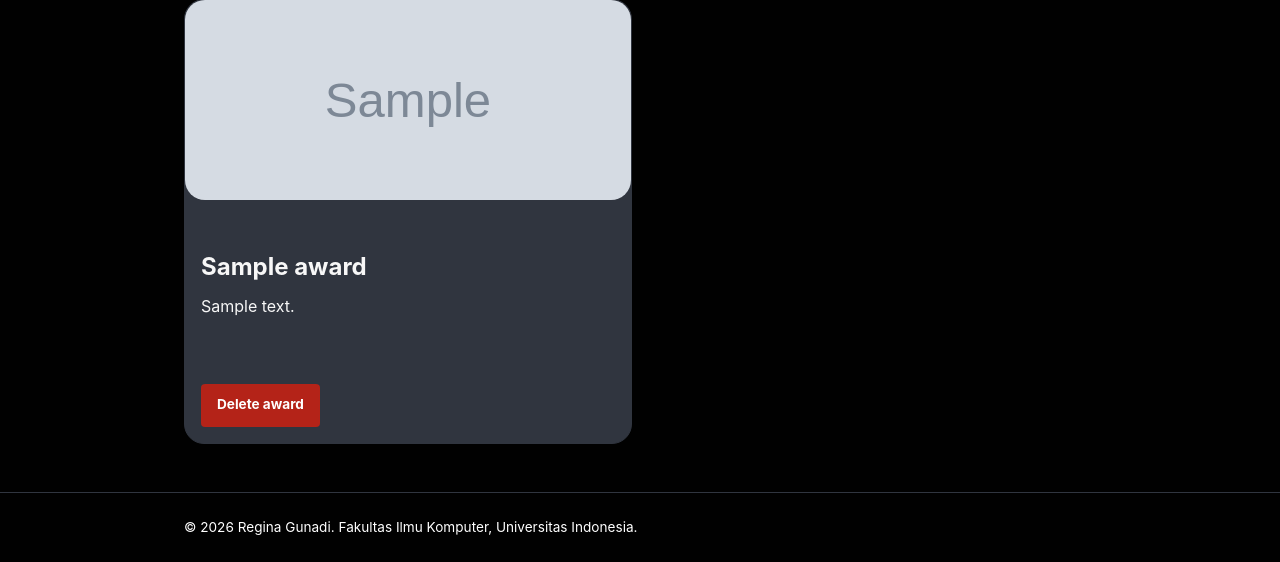
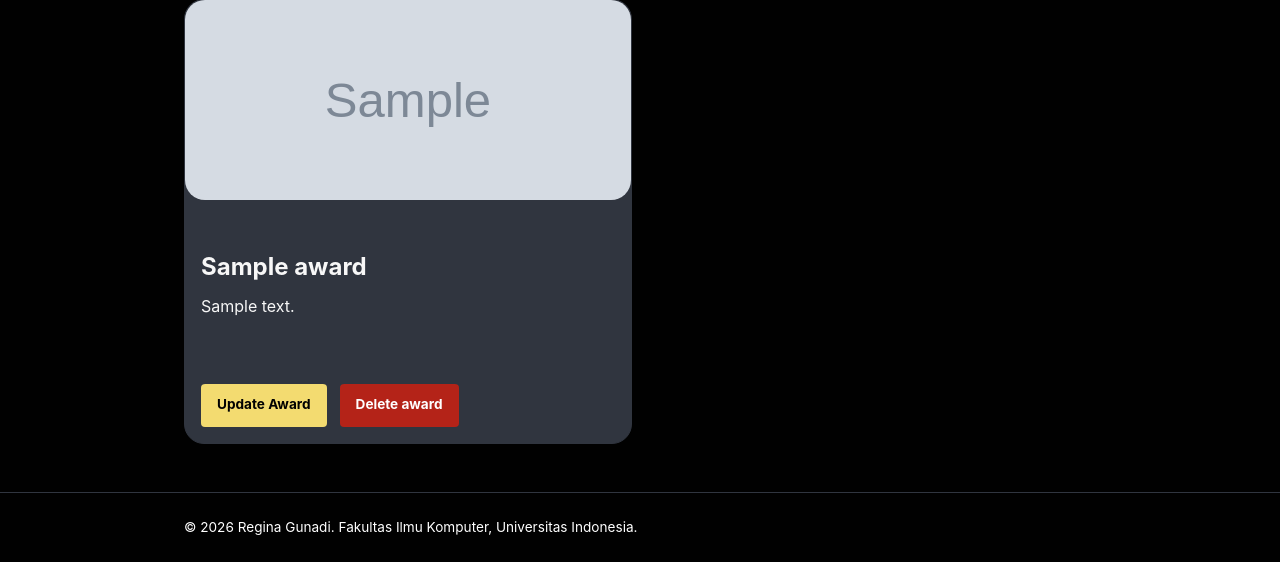
Before and after one commit to ReginaGunadi/myportofolio, a Django app: page /award/ in a window 1280 px wide. Shown: the part 378-940 px from the top of the page. Run offline with Django 5.2, Linux system fonts and the light colour scheme; tables that the repository leaves empty hold one stand-in row (values such as "Sample post"); grey boxes marked "Sample" are stand-in pictures.

Commit message:
feat: Add update feature for Experience and Award

```diff
--- a/main/admin.py
+++ b/main/admin.py
@@ -1,7 +1,7 @@
 from django.contrib import admin
 from main.models import Experience
 from main.models import Award
+
 # Register your models here.
-
 admin.site.register(Experience)
 admin.site.register(Award)
--- a/main/models.py
+++ b/main/models.py
@@ -32,16 +32,20 @@ class Experience(models.Model):
         return "experience"
 
     @property
-    def get_create_new_url(self):
-        return "main:create_experience"
+    def get_create_new_item_url(self):
+        return reverse("main:create_experience")
 
     @property
-    def get_show_all_url(self):
-        return "main:show_experience"
+    def get_show_all_item_url(self):
+        return reverse("main:show_experience")
 
     @property
     def get_delete_url(self):
-        return reverse('main:delete_experience', kwargs={'experience_id': self.id})
+        return reverse("main:delete_experience", kwargs={"experience_id": self.id})
+
+    @property
+    def get_edit_url(self):
+        return reverse("main:edit_experience", kwargs={"experience_id": self.id})
 
     @property
     def ambil_isi_list(self):
@@ -71,12 +75,16 @@ class Award(models.Model):
 
     @property
     def get_create_new_item_url(self):
-        return "main:create_award"
+        return reverse("main:create_award")
 
     @property
     def get_show_all_item_url(self):
-        return "main:show_award"
+        return reverse("main:show_award")
 
     @property
     def get_delete_url(self):
         return reverse('main:delete_award', kwargs={'award_id': self.id})
+
+    @property
+    def get_edit_url(self):
+        return reverse("main:edit_award", kwargs={"award_id": self.id})
--- a/main/urls.py
+++ b/main/urls.py
@@ -1,6 +1,9 @@
 from django.urls import path
 
-from main.views import show_main, show_experience, show_award, create_experience, delete_experience, get_experience_json, create_award, get_award_json, delete_award
+from main.views import show_main, show_experience, show_award
+from main.views import create_experience, delete_experience, get_experience_json, edit_experience
+from main.views import create_award, get_award_json, delete_award, edit_award
+
 app_name = "main"
 
 urlpatterns = [
@@ -10,10 +13,11 @@ urlpatterns = [
 
     path("experience/add/", create_experience, name="create_experience"),
     path("experience/<uuid:experience_id>/delete/",delete_experience,name="delete_experience"),
+    path("experience/<uuid:experience_id>/edit/",edit_experience,name="edit_experience"),
     path("api/experience/", get_experience_json, name="get_experience_json"),
 
     path("award/add/", create_award, name="create_award"),
     path("award/<uuid:award_id>/delete/",delete_award,name="delete_award"),
+    path("award/<uuid:award_id>/edit/",edit_award,name="edit_award"),
     path("api/award/", get_award_json, name="get_award_json"),
-
 ]
--- a/main/views.py
+++ b/main/views.py
@@ -1,12 +1,12 @@
 from django.shortcuts import render
 
-from main.models import Experience
-from main.models import Award
+from main.models import Experience, Award
 from main.forms import ExperienceForm, AwardForm
 
 from django.contrib import messages
 from django.core import serializers
 from django.http import HttpResponse
+from django.urls import reverse
 from django.shortcuts import get_object_or_404, redirect, render
 
 def show_main(request):
@@ -72,6 +72,9 @@ def create_experience(request):
         "name": "Regina Gunadi",
         "form": form,
         "item_type": "experience",
+        "action_type": "create",
+        "get_create_new_item_url": reverse("main:create_experience"),
+        "get_show_all_item_url": reverse("main:show_experience"),
     }
     return render(request, "generic_form.html", context)
 
@@ -98,6 +101,28 @@ def get_experience_json(request):
     return HttpResponse(experience_json, content_type="application/json")
 
 
+def edit_experience(request, experience_id):
+    experience = get_object_or_404(Experience, pk=experience_id)
+
+    form = ExperienceForm(request.POST or None, instance=experience)
+
+    if request.method == "POST" and form.is_valid():
+        form.save()
+        messages.success(request, "Experience has been edited!")
+        return redirect("main:show_experience")
+
+    context = {
+        "name": "Regina Gunadi",
+        "form": form,
+        "item_type": "experience",
+        "action_type": "edit",
+        "get_create_new_item_url": reverse("main:create_experience"),
+        "get_show_all_item_url": reverse("main:show_experience"),
+    }
+
+    return render(request, "generic_form.html", context)
+
+
 
 def create_award(request):
     form = AwardForm(request.POST or None)
@@ -111,6 +136,9 @@ def create_award(request):
         "name": "Regina Gunadi",
         "form": form,
         "item_type": "award",
+        "action_type": "create",
+        "get_create_new_item_url": reverse("main:create_award"),
+        "get_show_all_item_url": reverse("main:show_award"),
     }
     return render(request, "generic_form.html", context)
 
@@ -135,3 +163,25 @@ def delete_award(request, award_id):
         return redirect("main:show_award")
 
     return redirect("main:show_award")
+
+
+def edit_award(request, award_id):
+    award = get_object_or_404(Award, pk=award_id)
+
+    form = AwardForm(request.POST or None, instance=award)
+
+    if request.method == "POST" and form.is_valid():
+        form.save()
+        messages.success(request, "Award has been edited!")
+        return redirect("main:show_award")
+
+    context = {
+        "name": "Regina Gunadi",
+        "form": form,
+        "item_type": "award",
+        "action_type": "edit",
+        "get_create_new_item_url": reverse("main:create_award"),
+        "get_show_all_item_url": reverse("main:show_award"),
+    }
+
+    return render(request, "generic_form.html", context)
--- a/static/css/style.css
+++ b/static/css/style.css
@@ -240,7 +240,7 @@ h1, .brand {
 }
 
 .experience-card,
-.award-card {
+.award-card  {
     background-color: var(--line);
     border: 1px solid var(--line);
     display: flex;
@@ -286,26 +286,34 @@ h1, .brand {
     border: 2px solid var(--ink);
 }
 
-.experience-add-button, .award-add-button{
+.experience-add-button,
+.award-add-button {
     display: inline-flex;
     align-items: center;
     gap: 0.45rem;
 }
 
-.experience-add-button span, .award-add-button span {
+.button.experience-update-button, .button.award-update-button {
+    background: var(--accent-dark);
+    color: var(--paper);
+}
+
+.experience-add-button span,
+.award-add-button span {
     font-size: 1.25rem;
     line-height: 0.5;
-
 }
 
-.experience-search, .award-search {
+.experience-search,
+.award-search {
     display: flex;
     gap: 0.75rem;
     margin-bottom: 1.5rem;
     margin-top: 1.5rem;
 }
 
-.experience-search__input, .award-search__input {
+.experience-search__input,
+.award-search__input {
     width: 70%;
     min-width: 0;
     padding: 0.7rem;
@@ -316,25 +324,31 @@ h1, .brand {
     font: inherit;
 }
 
-.experience-search__input:focus, .award-search__input:focus {
+.experience-search__input:focus,
+.award-search__input:focus {
     outline: 2px solid var(--accent);
     border-color: var(--accent);
 }
 
-.experience-actions, .award-actions {
+.experience-actions,
+.award-actions {
     display: flex;
     align-items: center;
     flex-wrap: wrap;
-    gap: 20px;
+    gap: 5px;
     margin-top: 0.5rem;
+    padding-left: 0.5rem;
 }
 
-.experience-actions .button, .award-actions {
+.experience-actions
+.button,
+.award-actions {
     font-size: 0.85rem;
     font-weight: 600;
 }
 
-.experience-card-actions, .award-card-actions {
+.experience-card-actions,
+.award-card-actions {
     display: flex;
     flex-direction: column;
     margin-top: auto;
@@ -344,11 +358,13 @@ h1, .brand {
     display: none !important;
 }
 
-.experience-actions,.experience-status,.award-actions,.award-status {
+.experience-actions,.experience-status,
+.award-actions,.award-status {
     margin: 0.5rem;
 }
 
-.experience-delete-modal, .award-delete-modal {
+.experience-delete-modal,
+.award-delete-modal {
     display: none;
     position: fixed;
     inset: 0;
@@ -365,11 +381,13 @@ h1, .brand {
     justify-content: center;
 }
 
-.experience-delete-modal:popover-open, .award-delete-modal:popover-open {
+.experience-delete-modal:popover-open,
+.award-delete-modal:popover-open {
     display: flex;
 }
 
-.experience-delete-modal__backdrop, .award-delete-modal__backdrop {
+.experience-delete-modal__backdrop,
+.award-delete-modal__backdrop {
     position: absolute;
     inset: 0;
     width: 100%;
@@ -380,7 +398,8 @@ h1, .brand {
     cursor: default;
 }
 
-.experience-delete-modal__content, .award-delete-modal__content {
+.experience-delete-modal__content,
+.award-delete-modal__content {
     position: relative;
     z-index: 1;
     width: min(100%, 480px);
@@ -392,7 +411,8 @@ h1, .brand {
     box-shadow: 0 1rem 3rem rgba(28, 25, 23, 0.22);
 }
 
-.experience-delete-modal__content h2, .award-delete-modal__content h2 {
+.experience-delete-modal__content h2,
+.award-delete-modal__content h2 {
     margin: 0 0 0.75rem;
     font-family:
         "Space Grotesk",
@@ -401,7 +421,8 @@ h1, .brand {
     font-size: 1.5rem;
 }
 
-.experience-delete-modal__close, .award-delete-modal__close {
+.experience-delete-modal__close,
+.award-delete-modal__close {
     position: absolute;
     top: 1rem;
     right: 1rem;
@@ -414,7 +435,8 @@ h1, .brand {
     cursor: pointer;
 }
 
-.experience-delete-modal__actions, .award-delete-modal__actions{
+.experience-delete-modal__actions,
+.award-delete-modal__actions {
     display: flex;
     justify-content: flex-end;
     gap: 0.75rem;
@@ -563,16 +585,21 @@ h1, .brand {
     }
 
     /* Section: Form Experience and Award */
-    .experience-add-button, .award-add-button{
+    .button.experience-add-button, .button.award-add-button {
         width: 100%;
         justify-content: center;
+        text-align: center;
     }
 
     .experience-search, .award-search {
         flex-direction: column;
     }
 
-    .experience-search, .button, .award-search {
+    .experience-search .button, .award-search {
+        width: 100%;
+    }
+
+    .experience-search__input, .award-search__input {
         width: 100%;
     }
 
@@ -591,7 +618,7 @@ h1, .brand {
         flex-direction: column-reverse;
     }
 
-    .experience-delete-modal__actions, .button, .award-delete-modal__actions {
+    .experience-delete-modal__actions .button, .award-delete-modal__actions {
         width: 100%;
         text-align: center;
     }
--- a/templates/award.html
+++ b/templates/award.html
@@ -38,7 +38,7 @@
                 <div class="award-grid">
                     {% for award in award_list %}
                     <article class="award-card">
-                        <img class = "award-photo" src= "{{award.image}}" alt= {{award.title}}>
+                        <img class = "award-photo" src= "{{award.image}}" alt= "{{award.title}}">
 
                         <div class = "award-details">
                             <h2>{{award.title}}</h2>
@@ -47,6 +47,10 @@
 
                         <div class="award-card-actions">
                             <div class="award-actions">
+                                <a href="{{award.get_edit_url }}"
+                                    class="button award-update-button">
+                                    Update Award
+                                </a>
                                 {% if award.award_url %}
                                     <a href="{{ award.award_url }}" class="button">Look Awards</a>
                                 {% endif %}
--- a/templates/experience.html
+++ b/templates/experience.html
@@ -59,6 +59,10 @@
 
                                 <div class="experience-card-actions">
                                     <div class="experience-actions">
+                                        <a href="{{experience.get_edit_url }}"
+                                            class="button experience-update-button">
+                                            Update Experience
+                                        </a>
                                         {% if experience.experience_url %}
                                             <a href="{{ experience.experience_url }}" class="button">Look Experience</a>
                                         {% endif %}
```
Also changed, not shown: templates/generic_form.html (+14 -4 lines), main/migrations/0005_blog.py (added), main/migrations/0006_delete_blog.py (added).
